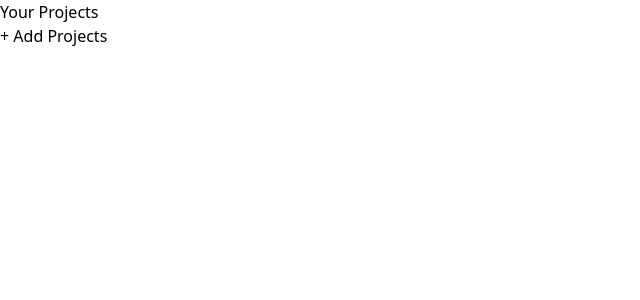
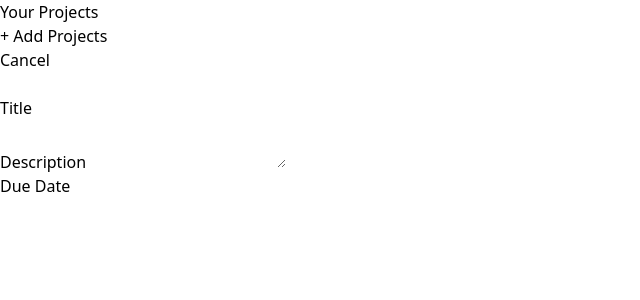
Before and after one commit to Rawllings/project-management-app, a React (Vite) app: page / in a window 1280 px wide. Shown: the top 300 px of the page, without its empty margins (0-640 px from the left). Built offline with nearby package versions, Linux system fonts and the light colour scheme.

Commit message:
Done with New Project component and now working on styling the buttons and inputs area

```diff
--- a/src/App.jsx
+++ b/src/App.jsx
@@ -1,9 +1,11 @@
+import NewProject from "./components/NewProject";
 import ProjectsSidebar from "./components/ProjectsSidebar";
 
 function App() {
   return (
-    <main className="h-screen my-2">
+    <main className="h-screen my-2 flex gap-8">
       <ProjectsSidebar />
+      <NewProject />
     </main>
   );
 }
--- /dev/null
+++ b/src/components/Input.jsx
@@ -0,0 +1,12 @@
+import React from "react";
+
+function Input({ label, textarea, ...props }) {
+  return (
+    <p>
+      <label>{label}</label>
+      {textarea ? <textarea {...props} /> : <input {...props} />}
+    </p>
+  );
+}
+
+export default Input;
--- /dev/null
+++ b/src/components/NewProject.jsx
@@ -0,0 +1,26 @@
+import React from "react";
+import Input from "./Input";
+
+function NewProject() {
+  return (
+    <div>
+      <menu>
+        <li>
+          <button>Cancel</button>
+        </li>
+        <li>
+          <button>
+            <i className="zmdi zmdi-save"></i>
+          </button>
+        </li>
+      </menu>
+      <div>
+        <Input label="Title" />
+        <Input label="Description" textarea />
+        <Input label="Due Date" />
+      </div>
+    </div>
+  );
+}
+
+export default NewProject;
```
